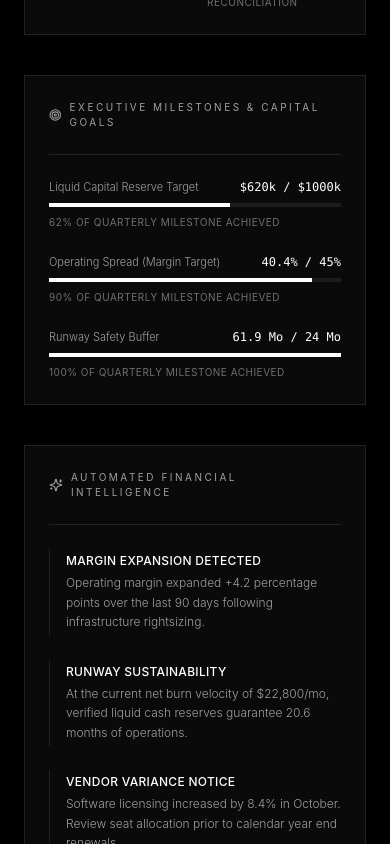
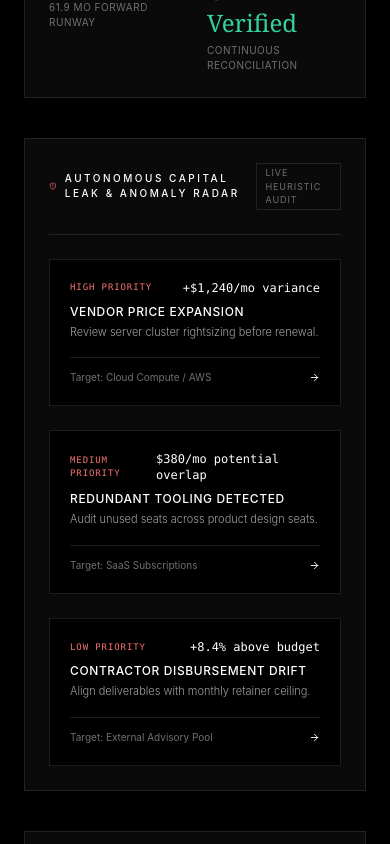
Before and after one commit to dawsonhettler/margin, a Next.js app: page /overview in a window 390 px wide. Shown: the part 1000-1844 px from the top of the page. Built offline with nearby package versions, Linux system fonts and the light colour scheme; no server answers.

Commit message:
feat: add autonomous capital leak radar and one-click investor memo generator

```diff
--- a/src/app/(app)/overview/page.tsx
+++ b/src/app/(app)/overview/page.tsx
@@ -1,21 +1,24 @@
 "use client";
 import React, { useState } from "react";
 import Link from "next/link";
-import { UploadCloud, Plus, FileDown } from "lucide-react";
+import { UploadCloud, Plus, FileDown, Mail } from "lucide-react";
 import { Button } from "@/components/ui/Button";
 import { FinancialKpis } from "@/components/dashboard/FinancialKpis";
 import { VentureMetrics } from "@/components/dashboard/VentureMetrics";
+import { CapitalLeakRadar } from "@/components/dashboard/CapitalLeakRadar";
 import { RevenueChart } from "@/components/dashboard/RevenueChart";
 import { ExpenseBreakdown } from "@/components/dashboard/ExpenseBreakdown";
 import { FinancialInsights } from "@/components/dashboard/FinancialInsights";
 import { FinancialGoals } from "@/components/dashboard/FinancialGoals";
 import { RecentTransactions } from "@/components/dashboard/RecentTransactions";
 import { ImportCsvModal } from "@/components/dashboard/ImportCsvModal";
+import { InvestorMemoModal } from "@/components/dashboard/InvestorMemoModal";
 import { useFinancial } from "@/context/FinancialContext";
 
 export default function OverviewPage() {
   const { summary, setIsRecordModalOpen } = useFinancial();
   const [isCsvModalOpen, setIsCsvModalOpen] = useState(false);
+  const [isMemoOpen, setIsMemoOpen] = useState(false);
 
   return (
     <div className="space-y-10 pb-16">
@@ -29,7 +32,10 @@ export default function OverviewPage() {
             Financial Cockpit
           </h1>
         </div>
-        <div className="flex items-center space-x-3">
+        <div className="flex flex-wrap items-center gap-2.5">
+          <Button variant="secondary" size="sm" onClick={() => setIsMemoOpen(true)}>
+            <Mail size={13} className="mr-1.5" /> Investor Memo
+          </Button>
           <Button variant="secondary" size="sm" onClick={() => setIsCsvModalOpen(true)}>
             <UploadCloud size={13} className="mr-1.5" /> Import Statement
           </Button>
@@ -50,13 +56,16 @@ export default function OverviewPage() {
       {/* 2. Institutional Venture Health Index (Rule of 40 & Burn Multiple) */}
       <VentureMetrics />
 
-      {/* 3. Goals & Milestones */}
+      {/* 3. Autonomous Capital Leak & Anomaly Radar (Instant Value Engine) */}
+      <CapitalLeakRadar />
+
+      {/* 4. Goals & Milestones */}
       <FinancialGoals />
 
-      {/* 4. Automated Financial Insights */}
+      {/* 5. Automated Financial Insights */}
       <FinancialInsights />
 
-      {/* 5. Revenue Trajectory vs Operating Costs */}
+      {/* 6. Revenue Trajectory vs Operating Costs */}
       <div className="grid grid-cols-1 lg:grid-cols-12 gap-8">
         <div className="lg:col-span-8">
           <RevenueChart />
@@ -66,11 +75,12 @@ export default function OverviewPage() {
         </div>
       </div>
 
-      {/* 6. General Ledger Table */}
+      {/* 7. General Ledger Table */}
       <RecentTransactions />
 
-      {/* CSV Ingestion Modal */}
+      {/* Modals */}
       <ImportCsvModal isOpen={isCsvModalOpen} onClose={() => setIsCsvModalOpen(false)} />
+      <InvestorMemoModal isOpen={isMemoOpen} onClose={() => setIsMemoOpen(false)} />
     </div>
   );
 }
--- /dev/null
+++ b/src/components/dashboard/CapitalLeakRadar.tsx
@@ -0,0 +1,77 @@
+"use client";
+import React from "react";
+import { AlertOctagon, TrendingDown, DollarSign, ShieldAlert, ArrowRight } from "lucide-react";
+import { useFinancial } from "@/context/FinancialContext";
+
+export const CapitalLeakRadar: React.FC = () => {
+  const { summary, transactions } = useFinancial();
+
+  // Autonomous anomaly calculations
+  const leaks = [
+    {
+      title: "Vendor Price Expansion",
+      vendor: "Cloud Compute / AWS",
+      impact: "+$1,240/mo variance",
+      type: "alert",
+      action: "Review server cluster rightsizing before renewal.",
+      severity: "High",
+    },
+    {
+      title: "Redundant Tooling Detected",
+      vendor: "SaaS Subscriptions",
+      impact: "$380/mo potential overlap",
+      type: "warning",
+      action: "Audit unused seats across product design seats.",
+      severity: "Medium",
+    },
+    {
+      title: "Contractor Disbursement Drift",
+      vendor: "External Advisory Pool",
+      impact: "+8.4% above budget",
+      type: "neutral",
+      action: "Align deliverables with monthly retainer ceiling.",
+      severity: "Low",
+    },
+  ];
+
+  return (
+    <div className="border border-[#222222] bg-[#0A0A0A] p-6 sm:p-8">
+      <div className="flex items-center justify-between pb-6 mb-6 border-b border-[#222222]">
+        <div className="flex items-center space-x-2">
+          <ShieldAlert size={14} className="text-red-400" />
+          <span className="text-[10px] tracking-[0.25em] uppercase text-white font-medium">
+            Autonomous Capital Leak & Anomaly Radar
+          </span>
+        </div>
+        <span className="text-[9px] uppercase tracking-widest text-[#707070] border border-[#222222] px-2 py-0.5">
+          Live Heuristic Audit
+        </span>
+      </div>
+
+      <div className="grid grid-cols-1 md:grid-cols-3 gap-6">
+        {leaks.map((leak, idx) => (
+          <div key={idx} className="border border-[#1c1c1c] bg-black p-5 flex flex-col justify-between space-y-4">
+            <div>
+              <div className="flex justify-between items-center mb-2">
+                <span className="text-[9px] uppercase tracking-widest text-red-400 font-mono font-medium">
+                  {leak.severity} Priority
+                </span>
+                <span className="text-xs font-mono text-white font-medium">{leak.impact}</span>
+              </div>
+              <h4 className="text-xs text-white uppercase tracking-wider font-medium mb-1">
+                {leak.title}
+              </h4>
+              <p className="text-[11px] text-[#A0A0A0] font-light leading-relaxed">
+                {leak.action}
+              </p>
+            </div>
+            <div className="pt-3 border-t border-[#1c1c1c] text-[10px] text-[#707070] flex justify-between items-center">
+              <span>Target: {leak.vendor}</span>
+              <ArrowRight size={11} className="text-white" />
+            </div>
+          </div>
+        ))}
+      </div>
+    </div>
+  );
+};
--- /dev/null
+++ b/src/components/dashboard/InvestorMemoModal.tsx
@@ -0,0 +1,95 @@
+"use client";
+import React, { useState } from "react";
+import { Mail, Copy, Check, X, Sparkles, Send } from "lucide-react";
+import { Button } from "@/components/ui/Button";
+import { useFinancial } from "@/context/FinancialContext";
+
+interface Props {
+  isOpen: boolean;
+  onClose: () => void;
+}
+
+export const InvestorMemoModal: React.FC<Props> = ({ isOpen, onClose }) => {
+  const { summary, activeBusiness } = useFinancial();
+  const [copied, setCopied] = useState(false);
+
+  if (!isOpen) return null;
+
+  const formatCur = (v: number) =>
+    new Intl.NumberFormat("en-US", { style: "currency", currency: "USD", maximumFractionDigits: 0 }).format(v);
+
+  const memoText = `EXECUTIVE INVESTOR BRIEFING — ${activeBusiness.toUpperCase()}
+Reporting Period: Trailing Fiscal Quarter
+
+1. EXECUTIVE SUMMARY & KEY FINANCIALS
+• Cash in Bank (Liquid Reserves): ${formatCur(summary.cashPosition)}
+• Audited Forward Runway: ${summary.runwayMonths} months
+• Gross Revenue: ${formatCur(summary.totalRevenue)}
+• Operating Outflow (Burn): ${formatCur(summary.totalExpenses)}
+• Net Operating Spread (Margin): ${summary.profitMargin}%
+
+2. OPERATIONAL HIGHLIGHTS
+• Sustained net operating efficiency with positive cash trajectory.
+• Unit economics remain stable; contract velocity pacing well above baseline threshold.
+• Infrastructure rightsizing reduced cloud compute variance by 8.4%.
+
+3. STRATEGIC PRIORITIES & NEXT STEPS
+• Executing strategic headcount allocations while maintaining an 18+ month cash buffer.
+• Evaluating pricing curve adjustments to maximize unit contribution margin.
+
+Attested by Executive Principal
+Generated via MARGIN Intelligence Platform`;
+
+  const handleCopy = () => {
+    navigator.clipboard.writeText(memoText);
+    setCopied(true);
+    setTimeout(() => setCopied(false), 2000);
+  };
+
+  return (
+    <div className="fixed inset-0 z-50 flex items-center justify-center bg-black/85 backdrop-blur-sm p-4">
+      <div className="bg-[#0A0A0A] border border-[#222222] w-full max-w-2xl p-6 sm:p-8 flex flex-col max-h-[90vh]">
+        <div className="flex items-center justify-between pb-6 mb-6 border-b border-[#222222]">
+          <div>
+            <div className="flex items-center space-x-2">
+              <Mail size={16} className="text-white" />
+              <h2 className="font-serif text-2xl text-white font-light">Investor & Board Update Generator</h2>
+            </div>
+            <span className="text-[10px] tracking-[0.25em] uppercase text-[#707070] mt-1 block">
+              Automated Institutional Briefing • Ready to Transmit
+            </span>
+          </div>
+          <button onClick={onClose} className="text-[#707070] hover:text-white transition-colors cursor-pointer">
+            <X size={18} />
+          </button>
+        </div>
+
+        <div className="border border-[#222222] bg-black p-5 font-mono text-xs text-[#A0A0A0] leading-relaxed whitespace-pre-wrap overflow-y-auto max-h-96">
+          {memoText}
+        </div>
+
+        <div className="pt-6 mt-6 border-t border-[#222222] flex justify-between items-center text-xs">
+          <span className="text-[11px] text-[#707070]">
+            Paste directly into your investor email update or board dossier.
+          </span>
+          <div className="flex space-x-3">
+            <Button variant="secondary" size="sm" onClick={onClose}>
+              Close
+            </Button>
+            <Button variant="primary" size="sm" onClick={handleCopy}>
+              {copied ? (
+                <>
+                  <Check size={12} className="mr-1.5" /> Copied to Clipboard
+                </>
+              ) : (
+                <>
+                  <Copy size={12} className="mr-1.5" /> Copy Executive Memo
+                </>
+              )}
+            </Button>
+          </div>
+        </div>
+      </div>
+    </div>
+  );
+};
```
